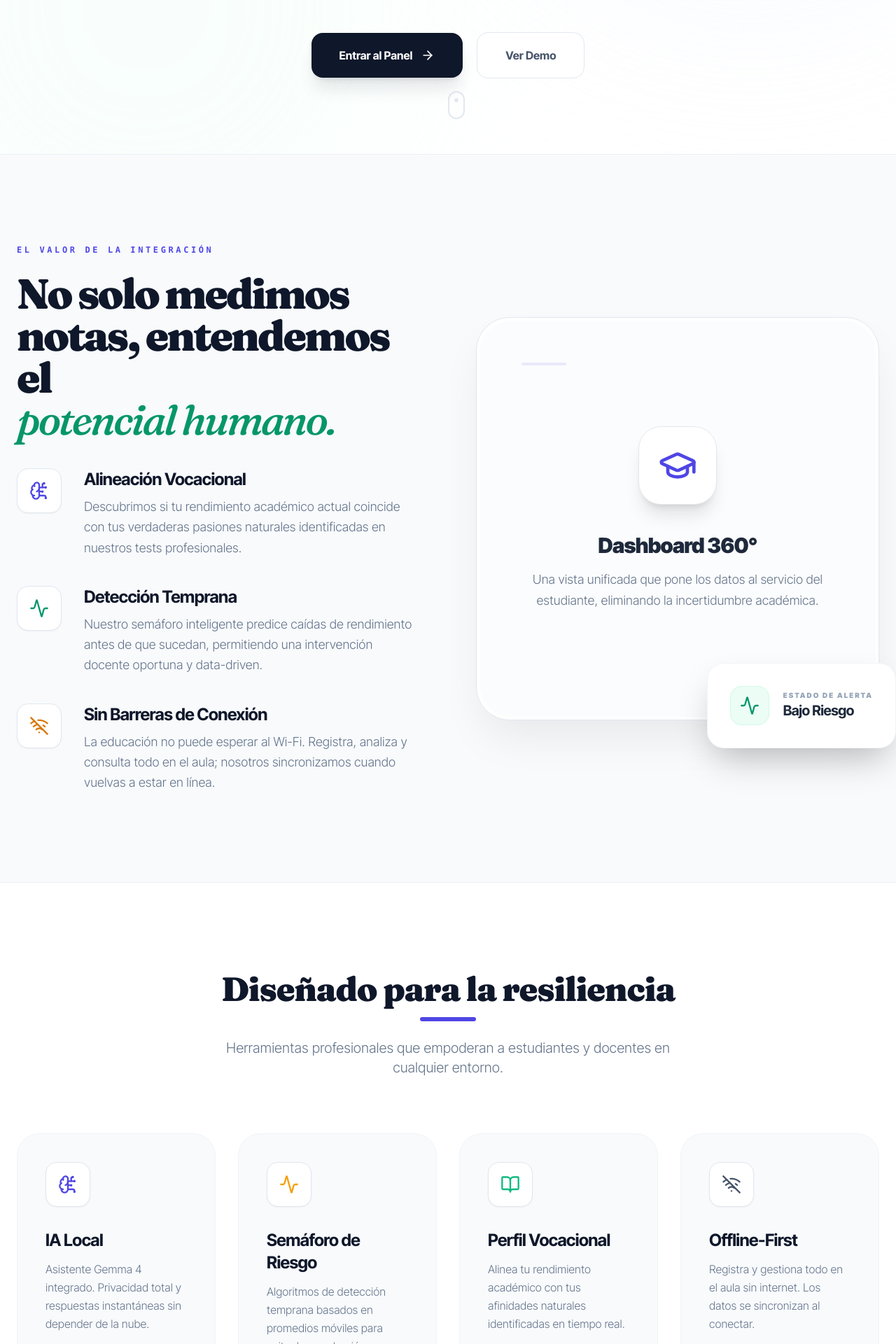
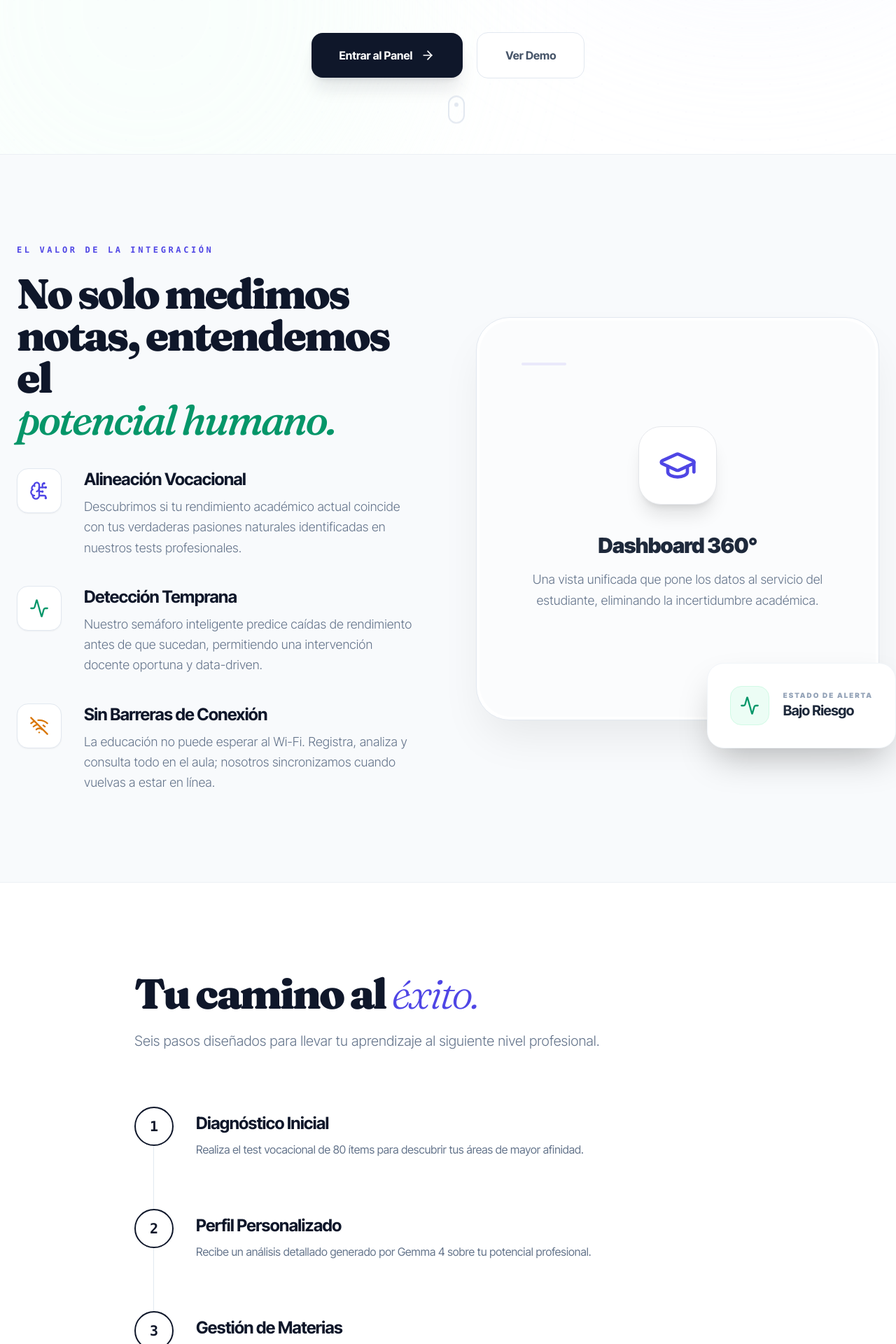
Before and after one commit to kleyverx/Eductrack2.0, a React (Create React App) app in the folder Frontend-Diagnostico-vocacional/: page / in a window 1280 px wide. Shown: the part 580-2500 px from the top of the page at 70% size. Built offline with nearby package versions, Linux system fonts and the light colour scheme; no server answers.

Commit message:
feat(ui): implement brutalist roadmap section and global dark mode support

```diff
--- a/Frontend-Diagnostico-vocacional/src/index.css
+++ b/Frontend-Diagnostico-vocacional/src/index.css
@@ -1,6 +1,40 @@
 @tailwind base;
 @tailwind components;
 @tailwind utilities;
+
+@layer components {
+  .btn-brutalist {
+    --color-text: #111;
+    --color-number: #999;
+    --color-bg: #fff;
+    --color-link: #1352d1;
+    --color-link-hover: #111;
+    -webkit-font-smoothing: antialiased;
+    position: relative;
+    display: inline-block;
+    background: #000;
+    color: #fff;
+    font-weight: 700;
+    padding: 12px 24px;
+    border-radius: 5px;
+    border: none;
+    cursor: pointer;
+    transition: all 0.2s ease;
+    text-transform: uppercase;
+    letter-spacing: 0.05em;
+    font-size: 0.9rem;
+  }
+
+  .btn-brutalist:hover {
+    background: var(--color-link);
+    transform: translateY(-2px);
+    shadow: 0 4px 0px #000;
+  }
+
+  .btn-brutalist:active {
+    transform: translateY(0px);
+  }
+}
 
 body {
   margin: 0;
--- a/Frontend-Diagnostico-vocacional/src/pages/public/LandingPage.jsx
+++ b/Frontend-Diagnostico-vocacional/src/pages/public/LandingPage.jsx
@@ -142,6 +142,52 @@ const LandingPage = () => {
         </div>
       </section>
 
+      {/* Roadmap Section - Using the requested <ol> structure and Brutalist Buttons */}
+      <section className="py-32 px-6 bg-white dark:bg-slate-900 transition-colors duration-300 overflow-hidden">
+        <div className="max-w-4xl mx-auto">
+          <div className="mb-20">
+            <h2 className="text-4xl md:text-6xl font-black text-slate-900 dark:text-white mb-6 font-display tracking-tighter">
+              Tu camino al <em className="italic font-light text-indigo-600 dark:text-indigo-400">éxito.</em>
+            </h2>
+            <p className="text-xl text-slate-500 dark:text-slate-400 font-light">Seis pasos diseñados para llevar tu aprendizaje al siguiente nivel profesional.</p>
+          </div>
+
+          <ol className="space-y-12 relative">
+            {/* Vertical Line */}
+            <div className="absolute left-[27px] top-4 bottom-4 w-px bg-slate-200 dark:bg-slate-800 hidden sm:block"></div>
+
+            {[
+              { title: "Diagnóstico Inicial", desc: "Realiza el test vocacional de 80 ítems para descubrir tus áreas de mayor afinidad." },
+              { title: "Perfil Personalizado", desc: "Recibe un análisis detallado generado por Gemma 4 sobre tu potencial profesional." },
+              { title: "Gestión de Materias", desc: "Configura tus asignaturas y pesos de evaluación de forma sencilla y offline." },
+              { title: "Seguimiento Diario", desc: "Registra tus notas y observa cómo evoluciona tu rendimiento en tiempo real." },
+              { title: "Detección de Riesgo", desc: "Nuestro algoritmo te avisa si alguna materia necesita atención inmediata." },
+              { title: "Optimización Total", desc: "Usa el simulador de notas para proyectar tus metas y asegurar tu aprobación." }
+            ].map((step, idx) => (
+              <li key={idx} className="flex gap-8 relative group">
+                <div className="w-14 h-14 rounded-full bg-white dark:bg-slate-800 border-2 border-slate-900 dark:border-indigo-500 flex items-center justify-center shrink-0 z-10 font-mono font-bold text-xl text-slate-900 dark:text-white group-hover:bg-slate-900 group-hover:text-white dark:group-hover:bg-indigo-500 transition-all duration-300">
+                  {idx + 1}
+                </div>
+                <div className="pt-2">
+                  <h4 className="text-2xl font-bold text-slate-900 dark:text-white mb-2 tracking-tight">{step.title}</h4>
+                  <p className="text-slate-500 dark:text-slate-400 leading-relaxed mb-6">{step.desc}</p>
+
+                  {/* The requested button style (Brutalist) */}
+                  {idx === 5 && (
+                    <button
+                      onClick={() => navigate('/auth')}
+                      className="btn-brutalist"
+                    >
+                      Comenzar mi ruta ahora
+                    </button>
+                  )}
+                </div>
+              </li>
+            ))}
+          </ol>
+        </div>
+      </section>
+
       {/* Features Grid */}
       <section className="py-32 px-6 bg-white dark:bg-slate-950 transition-colors duration-300">
         <div className="max-w-7xl mx-auto">
```
